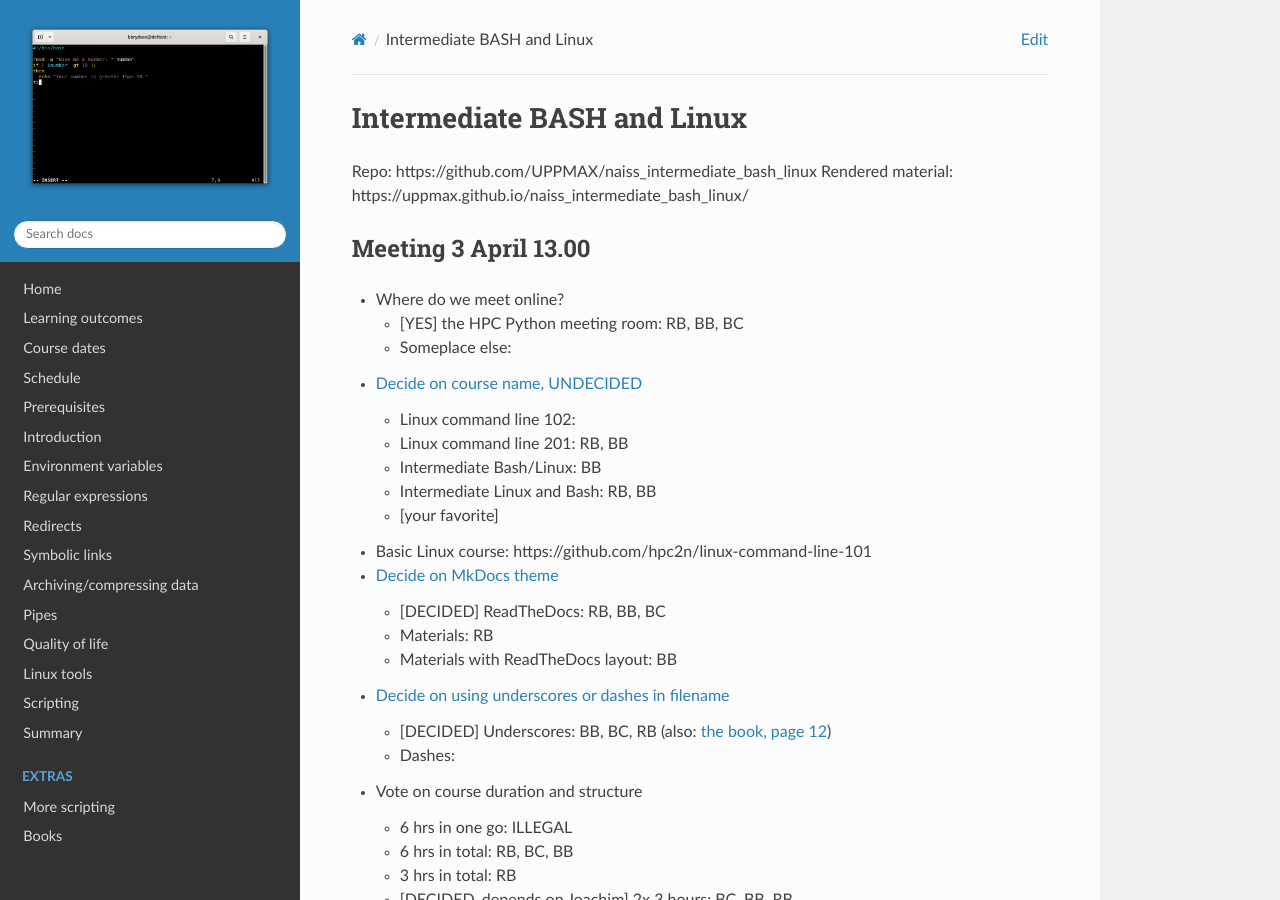
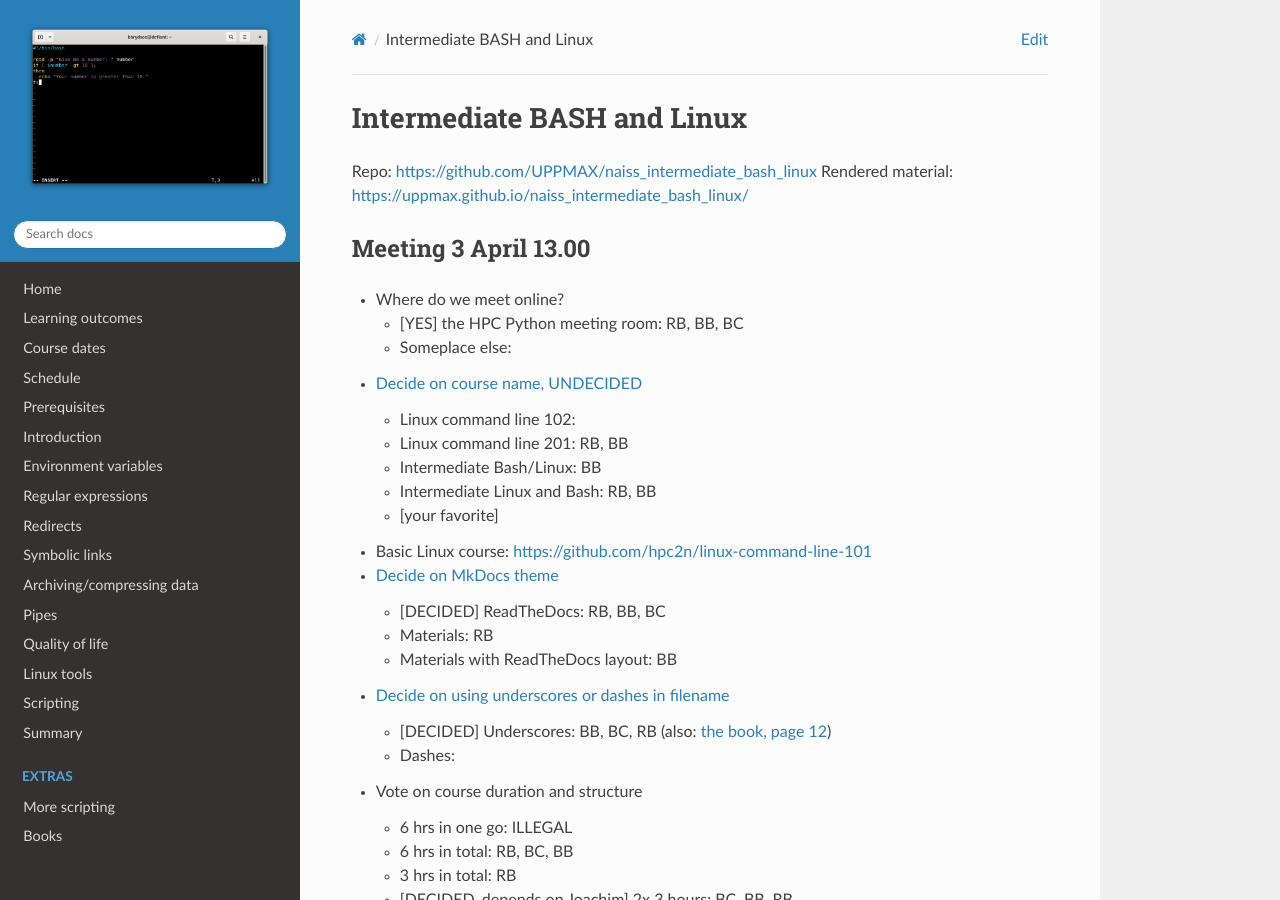
Before and after one commit to UPPMAX/linux-command-line-201, an MkDocs documentation site: the page built from docs/meeting_notes/20250403.md, in a window 1280 px wide and 900 px high. Built offline with MkDocs 1.6.1, drawn with Linux system fonts in a browser that asks for light colours; nearby versions of some CDN libraries; some of the changed text lies outside the part shown.

Commit message:
Fix markdown

```diff
--- a/docs/meeting_notes/20250403.md
+++ b/docs/meeting_notes/20250403.md
@@ -1,7 +1,7 @@
 # Intermediate BASH and Linux
 
-Repo: https://github.com/UPPMAX/naiss_intermediate_bash_linux
-Rendered material: https://uppmax.github.io/naiss_intermediate_bash_linux/
+Repo: <https://github.com/UPPMAX/naiss_intermediate_bash_linux>
+Rendered material: <https://uppmax.github.io/naiss_intermediate_bash_linux/>
 
 ## Meeting 3 April 13.00
 
@@ -14,7 +14,7 @@ Rendered material: https://uppmax.github.io/naiss_intermediate_bash_linux/
     - Intermediate Bash/Linux: BB
     - Intermediate Linux and Bash: RB, BB
     - [your favorite]
-- Basic Linux course: https://github.com/hpc2n/linux-command-line-101
+- Basic Linux course: <https://github.com/hpc2n/linux-command-line-101>
 - [Decide on MkDocs theme](https://github.com/UPPMAX/naiss_intermediate_bash_linux/issues/10)
     - [DECIDED] ReadTheDocs: RB, BB, BC
     - Materials: RB
@@ -74,6 +74,7 @@ Linux tools                                                                    |
 - [ ] BB: Contact Joachim
 
 Next meeting:
+
 - [DECIDED] WE Apr 9 13:00-13:30: BB, BC, RB
 
 ## Welcome ad (Living document)
```
Also changed, not shown: docs/schedule.md (+8 -2 lines).
